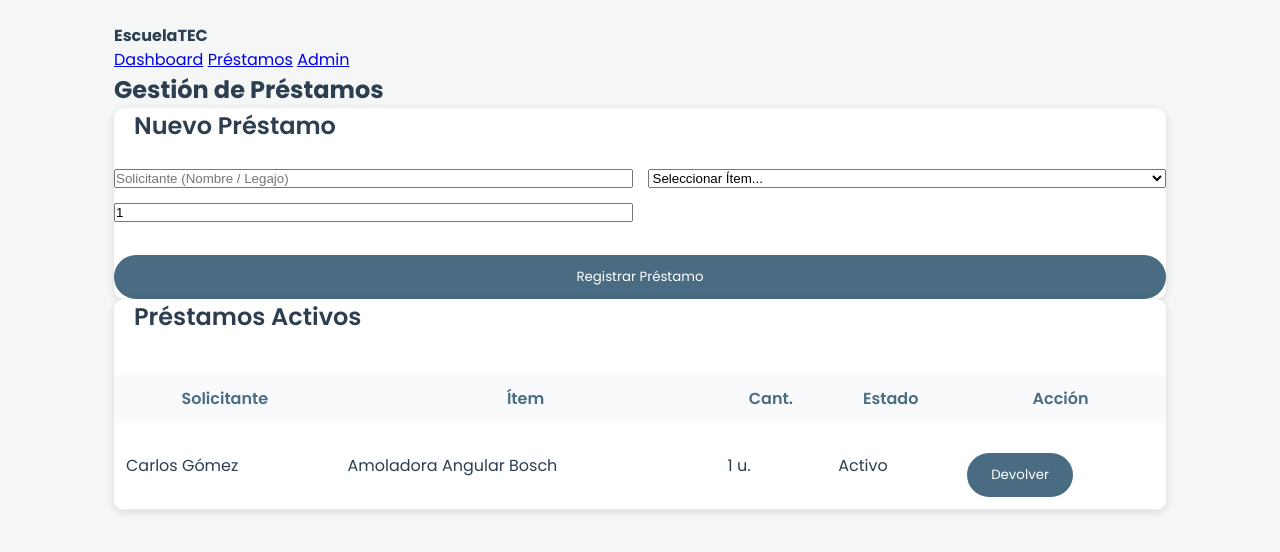
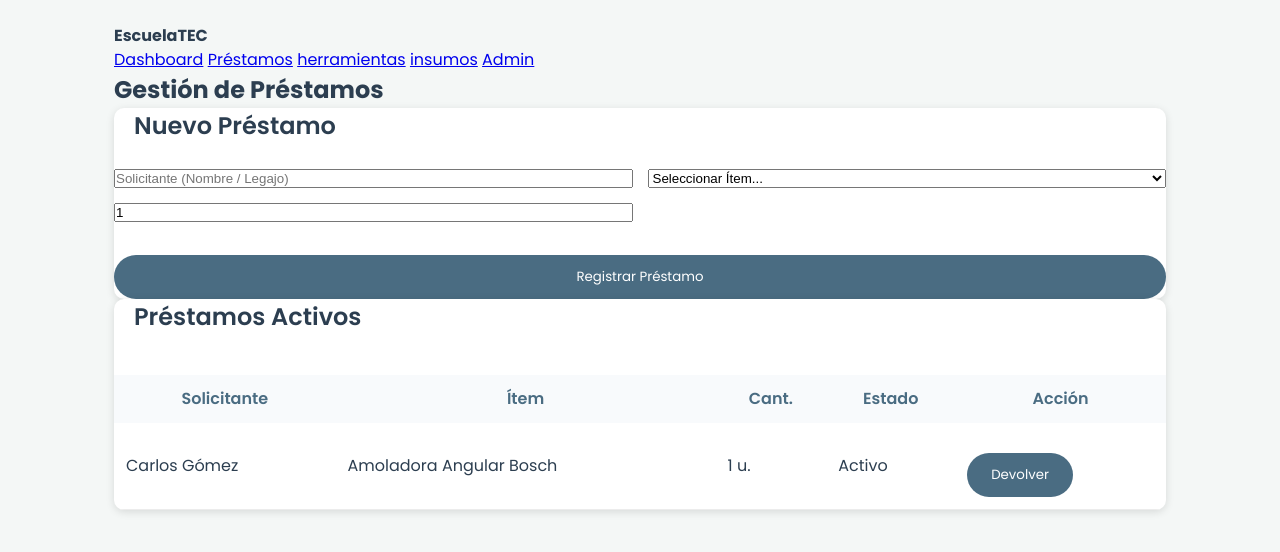
Before and after one commit to cecybiol/EscuelaTec10, a plain HTML site: page pages/prestamos.html in a window 1280 px wide. Drawn offline with Linux system fonts and the light colour scheme.

Commit message:
Links a herramientas e insumos listos

```diff
--- a/pages/prestamos.html
+++ b/pages/prestamos.html
@@ -23,6 +23,8 @@
         <nav>
             <a href="#">Dashboard</a>
             <a href="#" class="active">Préstamos</a>
+            <a href="herramientas.html">herramientas</a>
+            <a href="insumos.html">insumos</a>
             <a href="#">Admin</a>
         </nav>
     </header>
```
